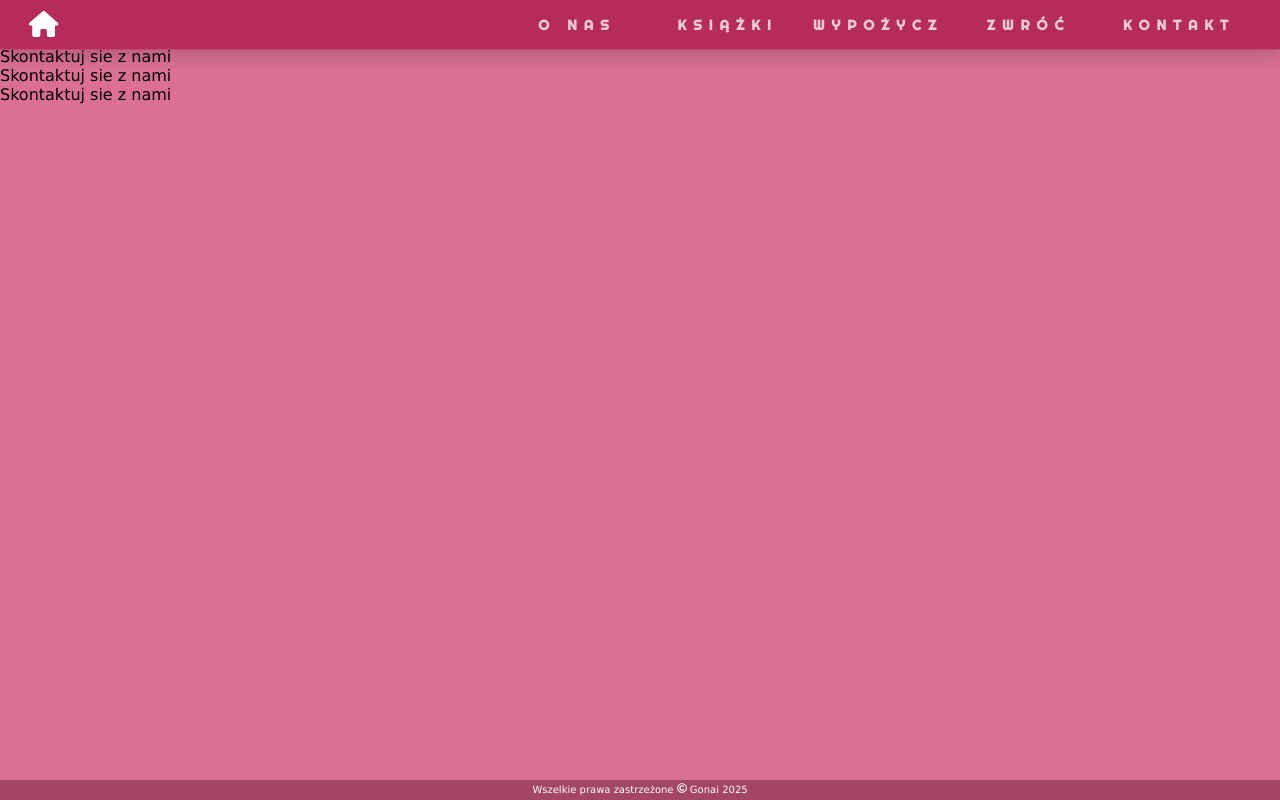
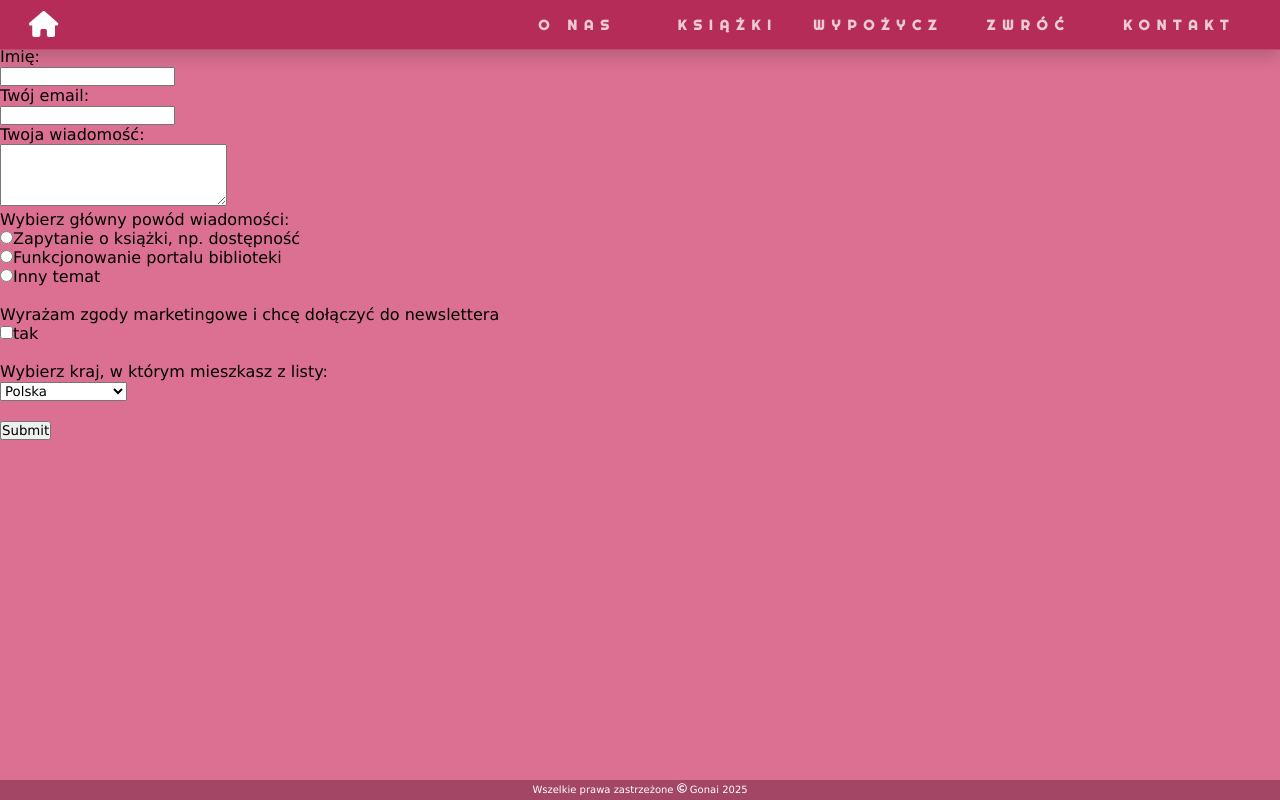
Before and after one commit to Gonai132/Biblioteka, a React (Create React App) app: page /contact in a window 1280 px wide. Built offline with nearby package versions, Linux system fonts and the light colour scheme.

Commit message:
adding contact form

```diff
--- a/src/components/Contact/Contact.js
+++ b/src/components/Contact/Contact.js
@@ -1,18 +1,59 @@
-import "../Contact/contact.css"
+import "../Contact/contact.css";
+import { motion } from "framer-motion";
 
 function Contact() {
+
+    const handleSubmit = (e) => {
+        e.preventDefault();
+        console.log("Form submitted");
+      };
+
     return (
         <div className="container contact">
             <div className="contact-content">
-                <div className="contact1 col-xl-4 col-lg-4 col-mid-4 col-sm-6 col-8"></div>
-                <div className="contact2 col-xl-4 col-lg-4 col-mid-4 col-sm-6 col-8">
+                <div className="contact1"></div>
+                <div className="contact2">
+                    <motion.div className="contact-form"  initial={{ opacity: 0, y: 50 }} animate={{ opacity: 1, y: 0 }} transition={{ duration: 0.7 }}>
                     <h2>Skontaktuj sie z nami</h2>
-                    <p>Skontaktuj sie z nami</p>
-                    <p>Skontaktuj sie z nami</p>
-                    <p>Skontaktuj sie z nami</p>
-                    <p>Skontaktuj sie z nami</p>
+                    <p>Jeśli tylko masz jakiekolwiek pytania odnośnie funkcjonowania biblioteki - śmiało napisz do nas, a my z przyjemnością udzielimy Ci odpowiedzi.</p>
+                    <form onSubmit={handleSubmit}>
+                        <label htmlFor="name">Imię: </label><br />
+                        <input type="text" name="name" id="name" /><br />
+                        <label htmlFor="email">Twój email: </label><br />
+                        <input type="text" name="email" id="email"/><br />
+                        <label htmlFor="message">Twoja wiadomość: </label><br />
+                        <textarea name="message" id="message" rows="4" cols="30" /><br />
+                        <p>Wybierz główny powód wiadomości: </p>
+                        <input type="radio" id="one" name="subject" value="One" />
+                        <label htmlFor="one">Zapytanie o książki, np. dostępność</label><br />
+
+                        <input type="radio" id="two" name="subject" value="Two" />
+                        <label htmlFor="two">Funkcjonowanie portalu biblioteki</label><br />
+
+                        <input type="radio" id="three" name="subject" value="Three" />
+                        <label htmlFor="three">Inny temat</label><br /><br />
+
+                        <p>Wyrażam zgody marketingowe i chcę dołączyć do newslettera</p>
+                        <input type="checkbox" id="val1" name="val1" value="Val1" />
+                        <label htmlFor="val1">tak</label><br />
+                        <br />
+                        <label htmlFor="country">Wybierz kraj, w którym mieszkasz z listy:</label><br />
+                        <select name="country" id="country">
+                            <option value="pl">Polska</option>
+                            <option value="ukr">Ukraina</option>
+                            <option value="sl">Słowacja</option>
+                            <option value="cz">Czechy</option>
+                            <option value="ge">Niemcy</option>
+                            <option value="li">Litwa</option>
+                            <option value="gb">Wielka Brytania</option>
+                            <option value="us">USA</option>
+                        </select><br />
+                        <br />
+                        <input type="submit" value="Submit" />
+                    </form>
+                </motion.div>
                 </div>
-                <div className="contact3 col-xl-4 col-lg-4 col-mid-4 col-sm-6 col-8"></div>
+                <div className="contact3"></div>
             </div>
         </div>
     )}
--- a/src/components/Footer/footer.css
+++ b/src/components/Footer/footer.css
@@ -1,4 +1,7 @@
 .footer {
+    margin: 0;
+    padding: 0;
+    box-sizing: border-box;
     position: fixed;
     width: 100%;
     height: 20px;
--- a/src/components/Rent/rent.css
+++ b/src/components/Rent/rent.css
@@ -1,11 +1,13 @@
     .rent-content {
+    box-sizing: border-box;
     height: 100vh;
     width: 100%;
     display: flex;
     color: #333;
     background-color: rgba(252, 241, 190, 0.35);
     padding-top: 60px;
-    overflow: scroll;
+    overflow: hidden;
+    position: relative;
     align-items: center;
     justify-content: center;
     }
--- a/src/components/Return/return.css
+++ b/src/components/Return/return.css
@@ -1,11 +1,13 @@
 .return-content {
+    box-sizing: border-box;
     height: 100vh;
     width: 100%;
     display: flex;
     color: #333;
     background-color: rgba(252, 190, 222, 0.35);
     padding-top: 60px;
-    overflow: scroll;
+    overflow: hidden;
+    position: relative;
     align-items: center;
     justify-content: center;
     }
```
